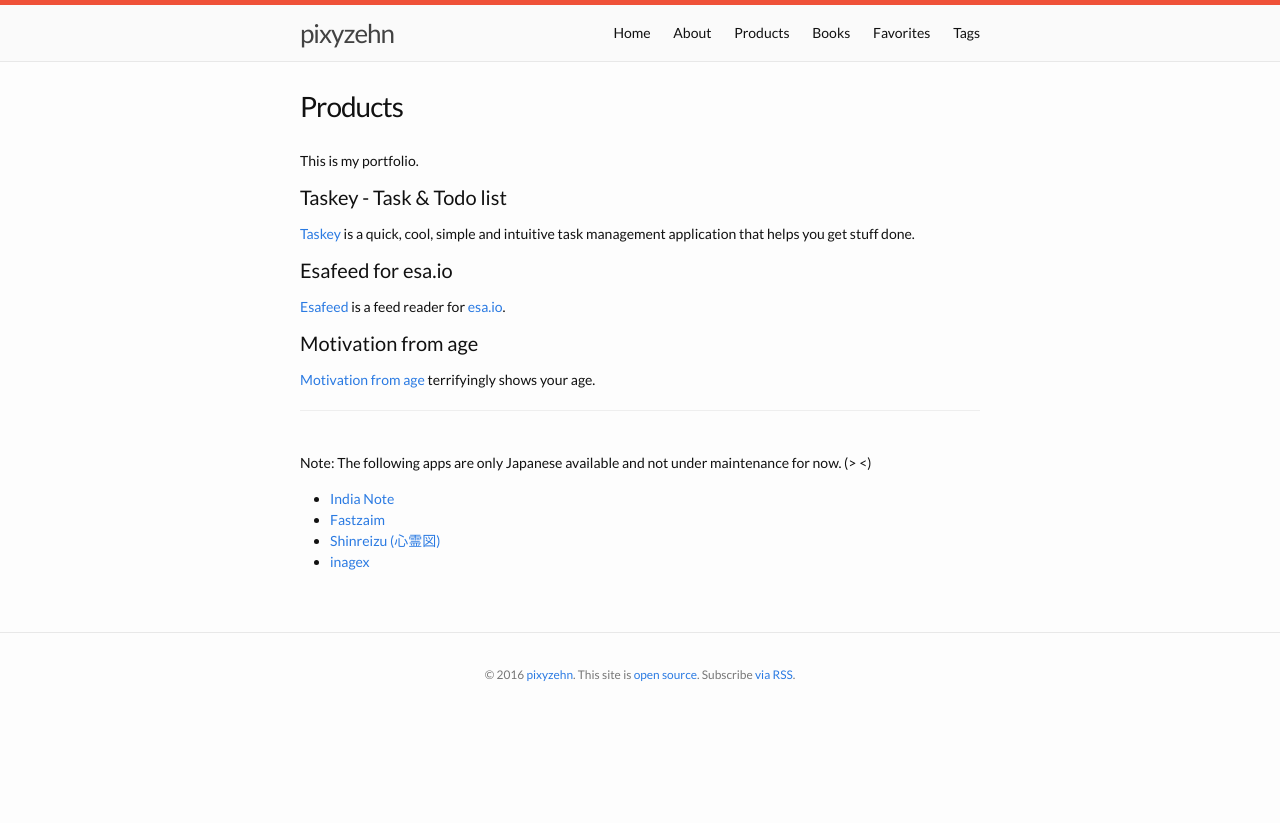
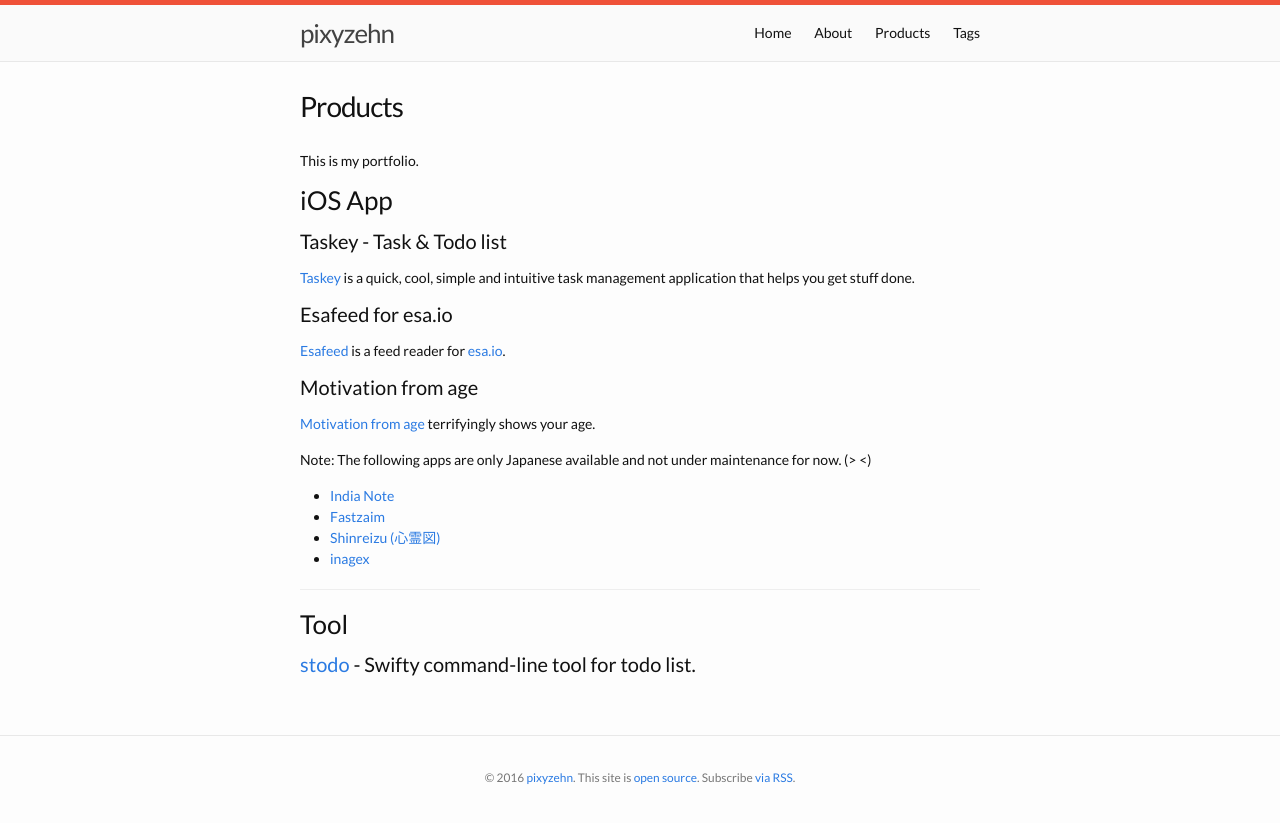
Before and after one commit to pixyzehn/pixyzehn.com, a Jekyll site: the page built from products.md, in a window 1280 px wide. Shown: the top 823 px of the page. Built offline with Jekyll 4.4.1, drawn with Linux system fonts in a browser that asks for light colours.

Commit message:
Update about and products page

```diff
--- a/_includes/header.html
+++ b/_includes/header.html
@@ -7,8 +7,6 @@
         <a class="page-link" href="/">Home</a>
         <a class="page-link" href="/about">About</a>
         <a class="page-link" href="/products">Products</a>
-        <a class="page-link" href="/books">Books</a>
-        <a class="page-link" href="/favorites">Favorites</a>
         <a class="page-link" href="/tags">Tags</a>
       </div>
     </nav>
--- a/products.md
+++ b/products.md
@@ -5,6 +5,8 @@ permalink: /products/
 ---
 
 This is my portfolio.
+
+### iOS App
 
 #### Taskey - Task & Todo list
 
@@ -18,11 +20,15 @@ This is my portfolio.
 
 [Motivation from age](https://itunes.apple.com/us/app/motivation-from-age/id1028896399?ls=1&mt=8){:target="_blank"} terrifyingly shows your age.
 
----
-<br>
 Note: The following apps are only Japanese available and not under maintenance for now. (> <)
 
 - [India Note](https://itunes.apple.com/us/app/india-note-indono-xian-daiwo/id976964541?ls=1&mt=8){:target="_blank"}
 - [Fastzaim](https://itunes.apple.com/us/app/fastzaim-su-zaokuzaimni-tou/id883247555?ls=1&mt=8){:target="_blank"}
 - [Shinreizu (心霊図)](https://itunes.apple.com/us/app/xin-ling-tu/id574730808?ls=1&mt=8){:target="_blank"}
 - [inagex](https://itunes.apple.com/us/app/inagex/id552058343?ls=1&mt=8){:target="_blank"}
+
+---
+
+### Tool
+
+#### [stodo](https://github.com/pixyzehn/stodo) - Swifty command-line tool for todo list.
```
Also changed, not shown: about.md (+1 -1 lines).
